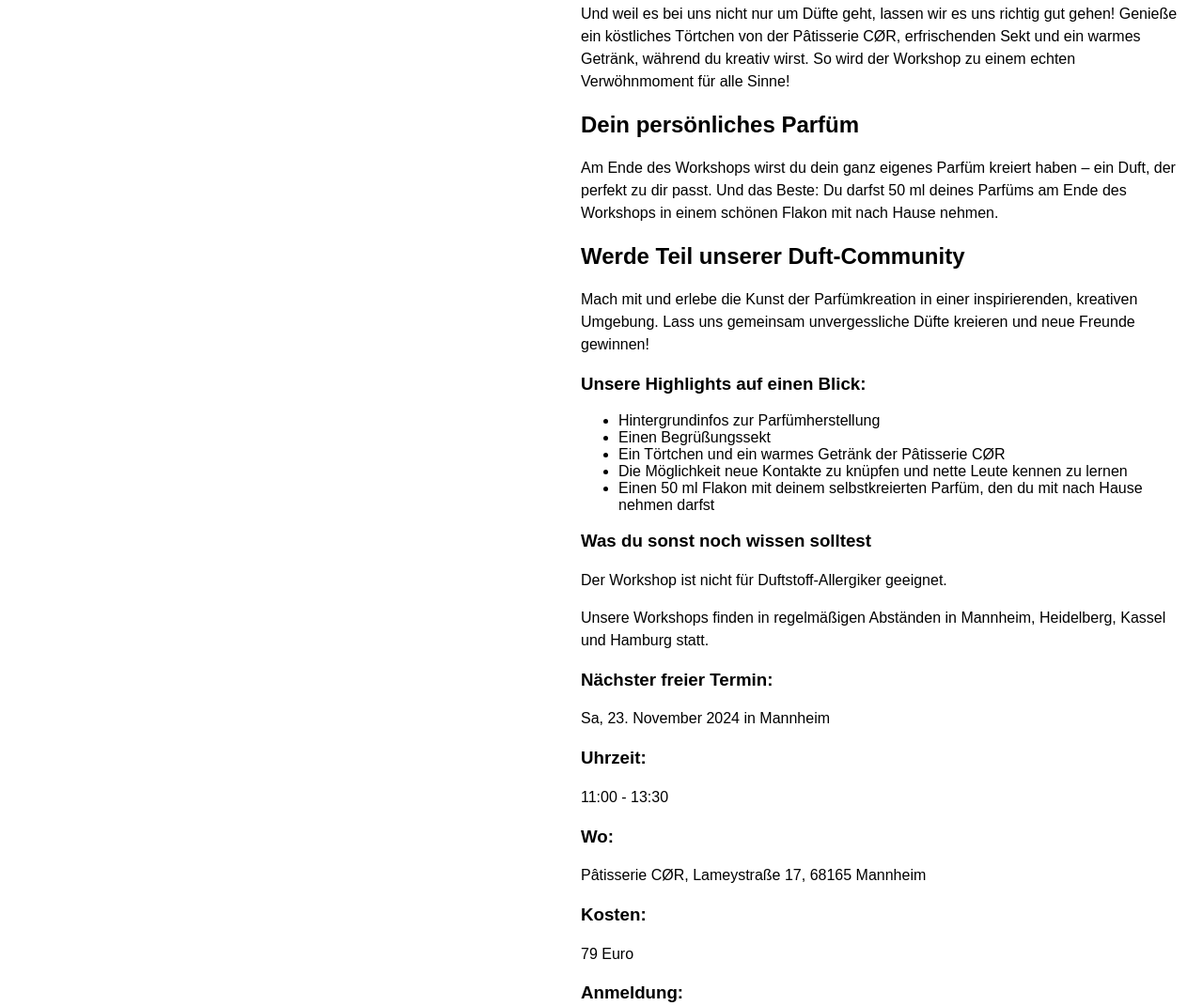
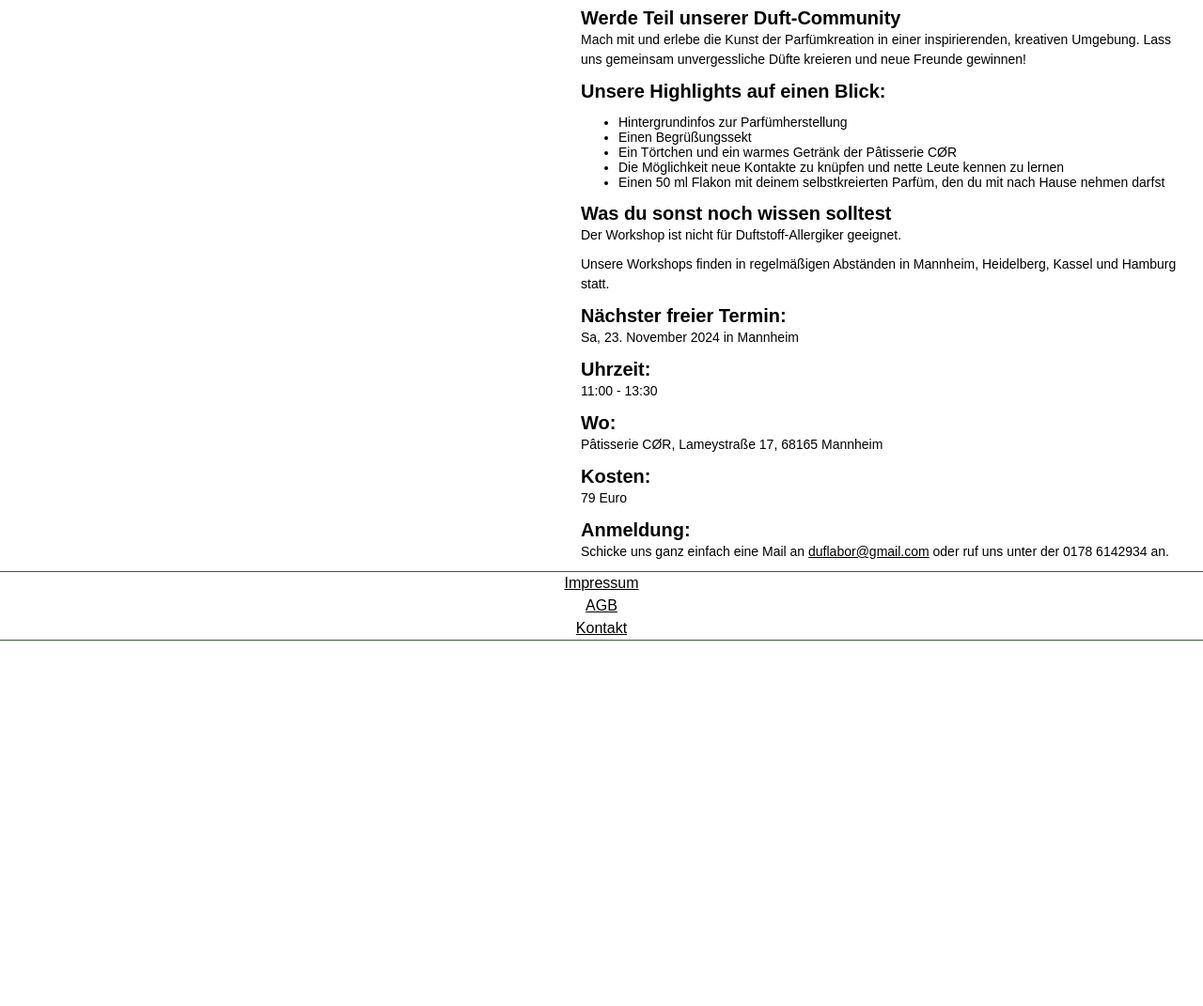
Before and after one commit to SRein91/duftlabor, a plain HTML site: page index.html in a window 1280 px wide. Shown: the part 592-1663 px from the top of the page at 94% size. After the commit the page ends 1274 px from the top, so only its background shows below. Drawn offline with Linux system fonts and the light colour scheme.

Commit message:
style changes

```diff
--- a/script.js
+++ b/script.js
@@ -26,7 +26,7 @@ function loadContent(page) {
                             <h2>Werde Teil unserer Duft-Community</h2>
                             <p>Mach mit und erlebe die Kunst der Parfümkreation in einer inspirierenden, kreativen Umgebung. Lass uns gemeinsam unvergessliche Düfte kreieren und neue Freunde gewinnen!</p>
 
-                            <h3>Unsere Highlights auf einen Blick:</h3>
+                            <h2>Unsere Highlights auf einen Blick:</h2>
                             <ul>
                                 <li>Hintergrundinfos zur Parfümherstellung</li>
                                 <li>Einen Begrüßungssekt</li>
@@ -35,24 +35,24 @@ function loadContent(page) {
                                 <li>Einen 50 ml Flakon mit deinem selbstkreierten Parfüm, den du mit nach Hause nehmen darfst</li>
                             </ul>
 
-                            <h3>Was du sonst noch wissen solltest</h3>
+                            <h2>Was du sonst noch wissen solltest</h2>
                             <p>Der Workshop ist nicht für Duftstoff-Allergiker geeignet.</p>
 
                             <p>Unsere Workshops finden in regelmäßigen Abständen in Mannheim, Heidelberg, Kassel und Hamburg statt.</p>
 
-                            <h3>Nächster freier Termin:</h3>
+                            <h2>Nächster freier Termin:</h2>
                             <p>Sa, 23. November 2024 in Mannheim</p>
 
-                            <h3>Uhrzeit:</h3>
+                            <h2>Uhrzeit:</h2>
                             <p>11:00 - 13:30</p>
 
-                            <h3>Wo:</h3>
+                            <h2>Wo:</h2>
                             <p>Pâtisserie CØR, Lameystraße 17, 68165 Mannheim</p>
 
-                            <h3>Kosten:</h3>
+                            <h2>Kosten:</h2>
                             <p>79 Euro</p>
 
-                            <h3>Anmeldung:</h3>
+                            <h2>Anmeldung:</h2>
                             <p>Schicke uns ganz einfach eine Mail an <a href="mailto:duflabor@gmail.com">duflabor@gmail.com</a> oder ruf uns unter der 0178 6142934 an.</p>
                         </div>
 
--- a/style.css
+++ b/style.css
@@ -13,6 +13,7 @@ body {
 header {
     background-color: white;
     position: fixed;
+    padding: 10px 5px;
     top: 0;
     width: 100%;
     display: flex;
@@ -40,6 +41,7 @@ nav ul {
 }
 
 nav ul li {
+    font-size: 18px;
     margin-left: 20px;
 }
 
@@ -56,11 +58,30 @@ nav ul li a:hover {
 
 /* Main Content */
 main {
-    margin-top: 60px;
+    margin-top: 80px;
     display: flex;
     flex: 1;
     height: 100vh; /* Full viewport height for the parent */
 
+}
+
+/* Main Content List Styling */
+main ul, main ol {
+    font-family: inherit;  /* Inherit the font from the body */
+    font-size: 12px;       /* Adjust this value to match the paragraph size */
+    color: inherit;        /* Ensure it inherits the correct color */
+}
+
+main ul li, main ol li {
+    font-family: inherit;  /* Inherit font from the body */
+    font-size: 14px;       /* Set the font size for list items */
+    color: inherit;        /* Inherit color from the main content */
+}
+
+/* Default link color */
+a {
+    color: #000000; /* Example color, change to your desired color */
+    text-decoration: underline;
 }
 
 section {
@@ -76,6 +97,7 @@ section {
 }
 
 .workshop-image {
+    margin-bottom: 20px;
     flex: 1;                     /* Allow image to grow and fill available space */
     max-width: 45%;             /* Ensure image is responsive */
     height: auto;                /* Maintain aspect ratio */
@@ -94,22 +116,46 @@ section {
 }
 
 .text-content p {
-    font-size: 16px;             /* Set font size for the paragraph */
+    font-size: 14px;             /* Set font size for the paragraph */
     line-height: 1.5;            /* Adjust line height for readability */
+    margin-top: 0;
+    margin-bottom: 10px;
 }
 
 h1 {
     color: #415342;
+    margin-top: 0px;         /* Add space above the heading */
+    margin-bottom: 10px;      /* Add space below the heading */
+}
+
+h2 {
+    font-size: 20px;          /* Set the font size */
+    color: #000000;           /* Set the text color (same green you used for h1) */
+    font-weight: bold;        /* Make the text bold */
+    margin-top: 0px;         /* Add space above the heading */
+    margin-bottom: 0px;      /* Add space below the heading */
+    line-height: 1.3;         /* Adjust line height for readability */
+}
+
+h3 {
+    font-size: 18px;          /* Set the font size */
+    color: #000000;           /* Set the text color (same green you used for h1) */
+    font-weight: bold;        /* Make the text bold */
+    margin-top: 0px;         /* Add space above the heading */
+    margin-bottom: 0px;      /* Add space below the heading */
+    line-height: 1.3;         /* Adjust line height for readability */
 }
 
 /* Footer Styling */
 footer {
-    background-color: #EBDFCE;
+    background-color: white;
     color: #415342;
     text-align: center;
     position: relative;
     bottom: 0;
     width: 100%;
+    border-top: 1px solid #415342; /* Green line at the top */
+    border-bottom: 1px solid #415342; /* Green line at the bottom */
 }
 
 footer div {
@@ -121,7 +167,7 @@ footer div {
 }
 
 footer a {
-    margin: 5px;
+    margin: 3px;
 }
 
 .agb-container {
@@ -162,7 +208,7 @@ footer a {
     .workshop-container img {
         width: 90%; /* Make the image responsive */
         height: auto; /* Maintain aspect ratio */
-        margin-top: 60px;
+        margin-top: 70px;
     }
 
     .workshop-container .text-content {
```
